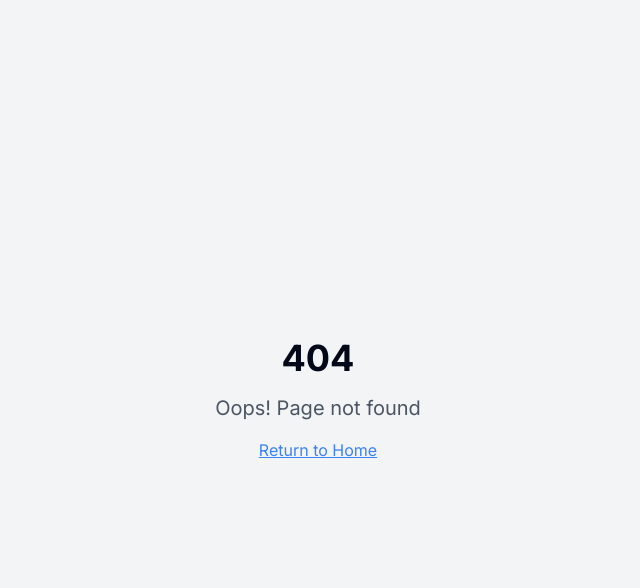
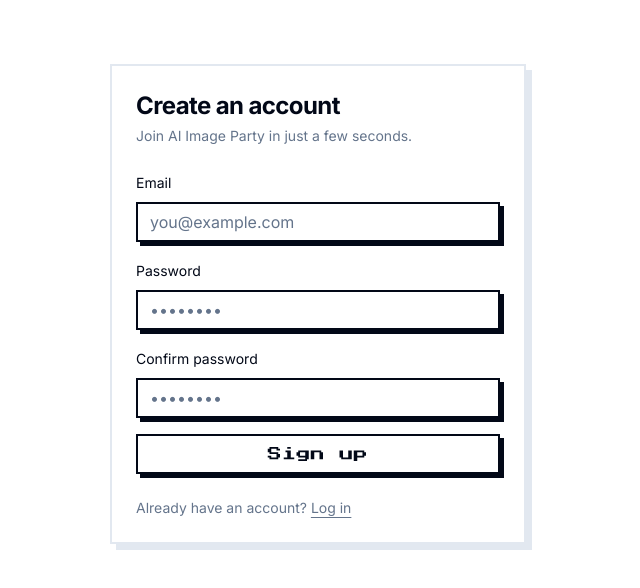
Before and after one commit to nmogil/visionary-ui-mock, a React (Vite) app: page /signup in a window 1280 px wide. Before the commit this address had no page. Shown: the top 588 px of the page, without its empty margins (322-962 px from the left). Built offline with nearby package versions, Linux system fonts and the light colour scheme.

Commit message:
feat: Add 8bitcn login/signup page
Create login and signup pages using 8bitcn components.

```diff
--- a/package.json
+++ b/package.json
@@ -51,6 +51,7 @@
     "react": "^18.3.1",
     "react-day-picker": "^8.10.1",
     "react-dom": "^18.3.1",
+    "react-helmet-async": "^2.0.5",
     "react-hook-form": "^7.61.1",
     "react-resizable-panels": "^2.1.9",
     "react-router-dom": "^6.30.1",
--- a/src/App.tsx
+++ b/src/App.tsx
@@ -7,11 +7,15 @@ import Index from "./pages/Index";
 import NotFound from "./pages/NotFound";
 import Room from "./pages/Room";
 import { ThemeProvider } from "@/components/layout/ThemeProvider";
+import { HelmetProvider } from "react-helmet-async";
+import Login from "./pages/Login";
+import Signup from "./pages/Signup";
 
 const queryClient = new QueryClient();
 
 const App = () => (
   <ThemeProvider>
+    <HelmetProvider>
       <QueryClientProvider client={queryClient}>
         <TooltipProvider>
           <Toaster />
@@ -19,6 +23,8 @@ const App = () => (
           <BrowserRouter>
             <Routes>
               <Route path="/" element={<Index />} />
+              <Route path="/login" element={<Login />} />
+              <Route path="/signup" element={<Signup />} />
               <Route path="/room/:code" element={<Room />} />
               {/* ADD ALL CUSTOM ROUTES ABOVE THE CATCH-ALL "*" ROUTE */}
               <Route path="*" element={<NotFound />} />
@@ -26,6 +32,7 @@ const App = () => (
           </BrowserRouter>
         </TooltipProvider>
       </QueryClientProvider>
+    </HelmetProvider>
   </ThemeProvider>
 );
 
--- /dev/null
+++ b/src/components/retro/RetroInput.tsx
@@ -0,0 +1,27 @@
+import * as React from "react";
+import { cn } from "@/lib/utils";
+
+export interface RetroInputProps
+  extends React.InputHTMLAttributes<HTMLInputElement> {}
+
+export const RetroInput = React.forwardRef<HTMLInputElement, RetroInputProps>(
+  ({ className, ...props }, ref) => {
+    return (
+      <input
+        ref={ref}
+        className={cn(
+          "w-full h-10 px-3 py-2 rounded-none border-2",
+          "border-foreground bg-background text-foreground",
+          "focus-visible:outline-none focus-visible:ring-2 focus-visible:ring-primary focus-visible:ring-offset-2 focus-visible:ring-offset-background",
+          "placeholder:text-muted-foreground",
+          className
+        )}
+        style={{ boxShadow: "4px 4px 0 0 hsl(var(--foreground))" }}
+        {...props}
+      />
+    );
+  }
+);
+RetroInput.displayName = "RetroInput";
+
+export default RetroInput;
--- /dev/null
+++ b/src/pages/Login.tsx
@@ -0,0 +1,76 @@
+import { Helmet } from "react-helmet-async";
+import { Label } from "@/components/ui/label";
+import RetroButton from "@/components/retro/RetroButton";
+import { RetroCard, RetroCardContent } from "@/components/retro/RetroCard";
+import RetroInput from "@/components/retro/RetroInput";
+import { Link } from "react-router-dom";
+
+const Login = () => {
+  const canonical =
+    typeof window !== "undefined"
+      ? `${window.location.origin}/login`
+      : "/login";
+
+  return (
+    <>
+      <Helmet>
+        <title>Login | AI Image Party</title>
+        <meta
+          name="description"
+          content="Login to AI Image Party to create and join rooms for collaborative AI image fun. Secure sign-in with a retro 8-bit style."
+        />
+        <link rel="canonical" href={canonical} />
+      </Helmet>
+      <main className="container mx-auto max-w-md px-4 py-16">
+        <section aria-labelledby="login-title">
+          <RetroCard className="p-0">
+            <RetroCardContent className="space-y-6">
+              <header className="space-y-1">
+                <h1 id="login-title" className="text-2xl font-bold tracking-tight">
+                  Log in
+                </h1>
+                <p className="text-sm text-muted-foreground">
+                  Welcome back! Enter your details to continue.
+                </p>
+              </header>
+
+              <form
+                className="space-y-4"
+                onSubmit={(e) => {
+                  e.preventDefault();
+                }}
+              >
+                <div className="space-y-2">
+                  <Label htmlFor="email">Email</Label>
+                  <RetroInput id="email" name="email" type="email" required placeholder="you@example.com" />
+                </div>
+                <div className="space-y-2">
+                  <Label htmlFor="password">Password</Label>
+                  <RetroInput id="password" name="password" type="password" required placeholder="••••••••" />
+                </div>
+                <div className="flex items-center justify-between text-sm">
+                  <div />
+                  <a href="#" className="underline underline-offset-4">
+                    Forgot password?
+                  </a>
+                </div>
+                <RetroButton type="submit" className="w-full">
+                  Log in
+                </RetroButton>
+              </form>
+
+              <p className="text-sm text-muted-foreground">
+                Don&apos;t have an account?{" "}
+                <Link to="/signup" className="underline underline-offset-4">
+                  Sign up
+                </Link>
+              </p>
+            </RetroCardContent>
+          </RetroCard>
+        </section>
+      </main>
+    </>
+  );
+};
+
+export default Login;
--- /dev/null
+++ b/src/pages/Signup.tsx
@@ -0,0 +1,74 @@
+import { Helmet } from "react-helmet-async";
+import { Label } from "@/components/ui/label";
+import RetroButton from "@/components/retro/RetroButton";
+import { RetroCard, RetroCardContent } from "@/components/retro/RetroCard";
+import RetroInput from "@/components/retro/RetroInput";
+import { Link } from "react-router-dom";
+
+const Signup = () => {
+  const canonical =
+    typeof window !== "undefined"
+      ? `${window.location.origin}/signup`
+      : "/signup";
+
+  return (
+    <>
+      <Helmet>
+        <title>Sign Up | AI Image Party</title>
+        <meta
+          name="description"
+          content="Create your AI Image Party account to start hosting and joining rooms. Retro 8-bit sign up form with accessible design."
+        />
+        <link rel="canonical" href={canonical} />
+      </Helmet>
+      <main className="container mx-auto max-w-md px-4 py-16">
+        <section aria-labelledby="signup-title">
+          <RetroCard className="p-0">
+            <RetroCardContent className="space-y-6">
+              <header className="space-y-1">
+                <h1 id="signup-title" className="text-2xl font-bold tracking-tight">
+                  Create an account
+                </h1>
+                <p className="text-sm text-muted-foreground">
+                  Join AI Image Party in just a few seconds.
+                </p>
+              </header>
+
+              <form
+                className="space-y-4"
+                onSubmit={(e) => {
+                  e.preventDefault();
+                }}
+              >
+                <div className="space-y-2">
+                  <Label htmlFor="email">Email</Label>
+                  <RetroInput id="email" name="email" type="email" required placeholder="you@example.com" />
+                </div>
+                <div className="space-y-2">
+                  <Label htmlFor="password">Password</Label>
+                  <RetroInput id="password" name="password" type="password" required placeholder="••••••••" />
+                </div>
+                <div className="space-y-2">
+                  <Label htmlFor="confirm">Confirm password</Label>
+                  <RetroInput id="confirm" name="confirm" type="password" required placeholder="••••••••" />
+                </div>
+                <RetroButton type="submit" className="w-full">
+                  Sign up
+                </RetroButton>
+              </form>
+
+              <p className="text-sm text-muted-foreground">
+                Already have an account?{" "}
+                <Link to="/login" className="underline underline-offset-4">
+                  Log in
+                </Link>
+              </p>
+            </RetroCardContent>
+          </RetroCard>
+        </section>
+      </main>
+    </>
+  );
+};
+
+export default Signup;
```
Also changed, not shown: 1 other file (tests, documents, lock files or other folders). Lines whose indentation alone changed are shown as unchanged.
